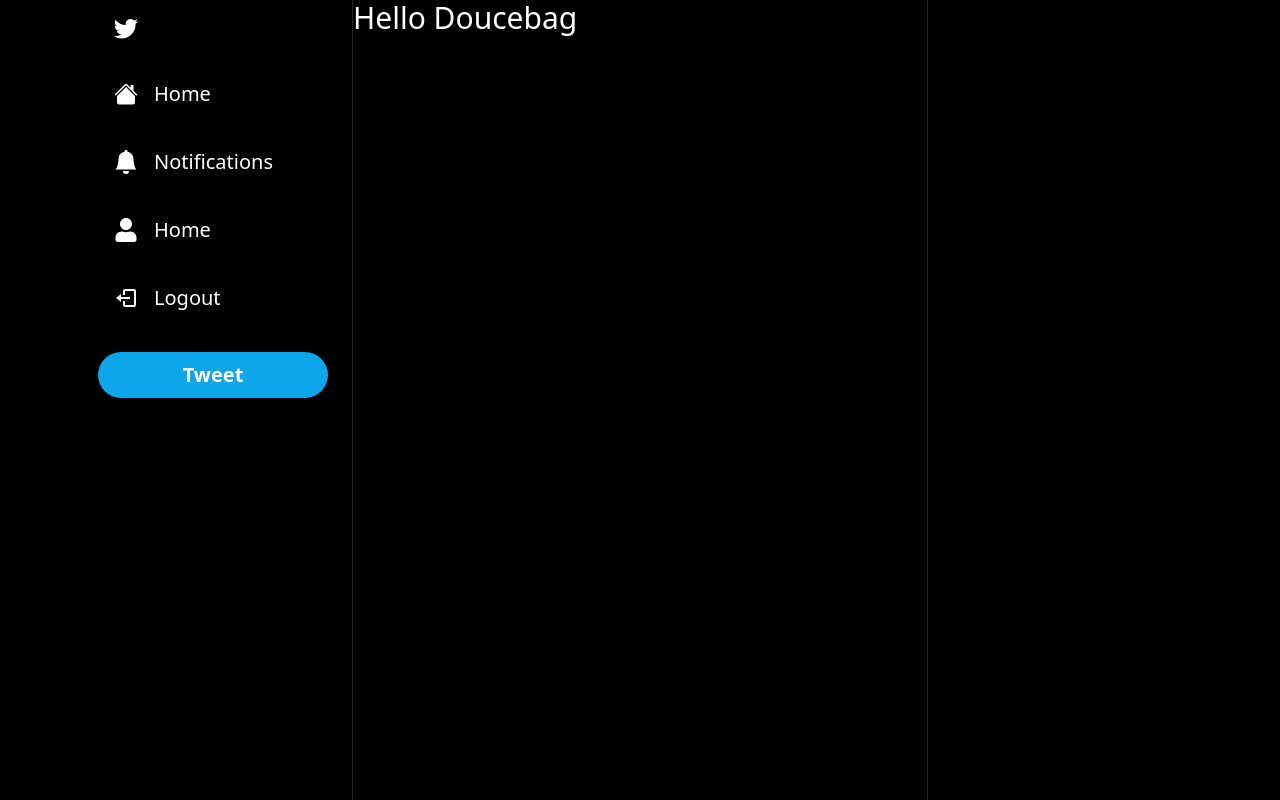
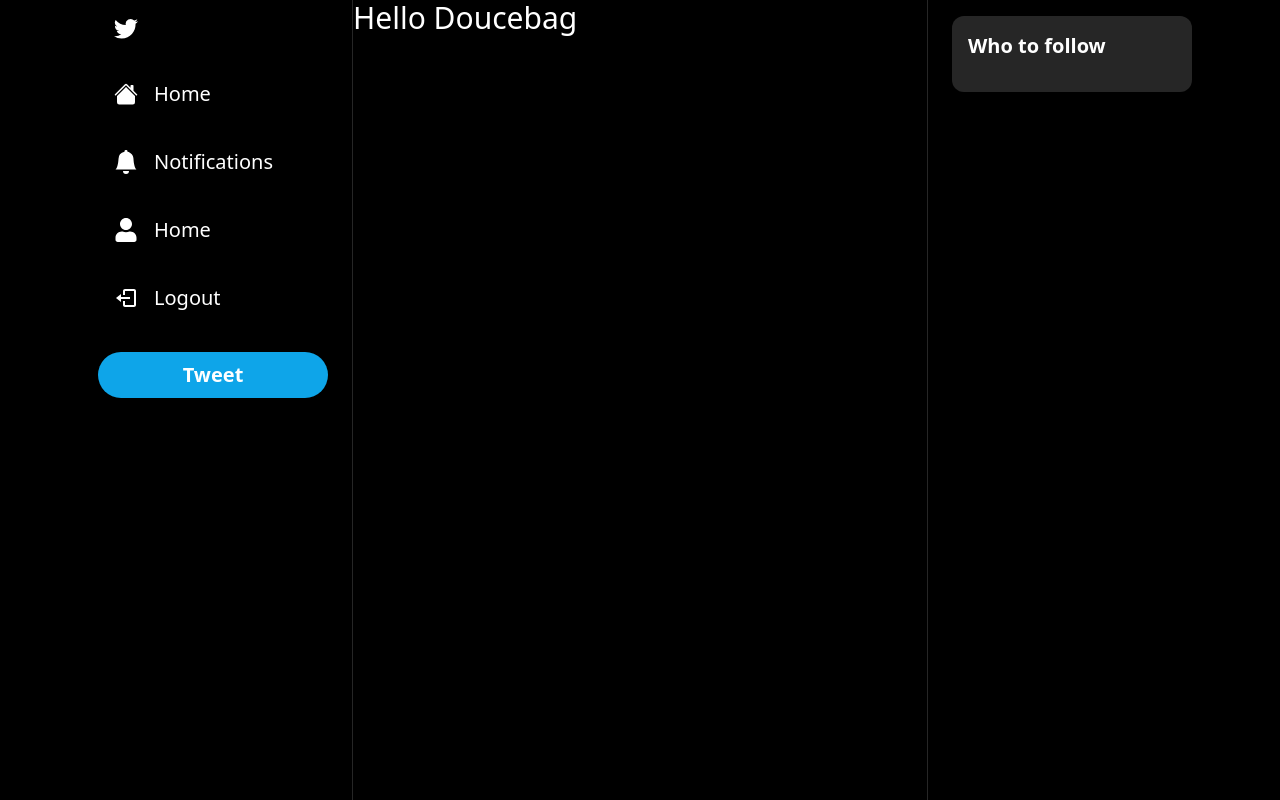
Before and after one commit to pandeyastha/Chirpy, a Next.js app: page / in a window 1280 px wide. Built offline with nearby package versions, Linux system fonts and the light colour scheme.

Commit message:
followbar std

```diff
--- /dev/null
+++ b/components/Header.tsx
@@ -0,0 +1,23 @@
+import { useRouter } from "next/router";
+import { useCallback } from "react";
+
+interface HeaderProps{
+    label: string;
+    showBackArrow?: boolean;
+}
+
+
+const Header:React.FC<HeaderProps> = ({ label,showBackArrow,}) => {
+
+    const router =useRouter();
+    const handleBack = useCallback(() => {
+        router.back();
+    },[router]);
+
+
+    return ( <div>
+
+    </div> );
+}
+
+export default Header;
--- a/components/Layout.tsx
+++ b/components/Layout.tsx
@@ -1,3 +1,4 @@
+import Followbar from "./layout/Followbar";
 import Sidebar from "./layout/Sidebar";
 
 interface LayoutProps{
@@ -20,7 +21,7 @@
                 ">
                     {children}
                 </div>
-
+                <Followbar/>
             </div>
         </div>
 
--- /dev/null
+++ b/components/layout/Followbar.tsx
@@ -0,0 +1,16 @@
+const Followbar = () => {
+    return (
+        <div className="px-6 py-4 hidden lg:block">
+            <div className="bg-neutral-800 rounded-xl p-4">
+                <h2 className="text-white text-xl font-semibold">Who to follow</h2>
+                    <div className="flex flex-col gap-6 mt-4">
+                        {/**Todo list users */}
+                    </div>
+            </div>
+        </div>
+
+
+     );
+}
+
+export default Followbar;
```
